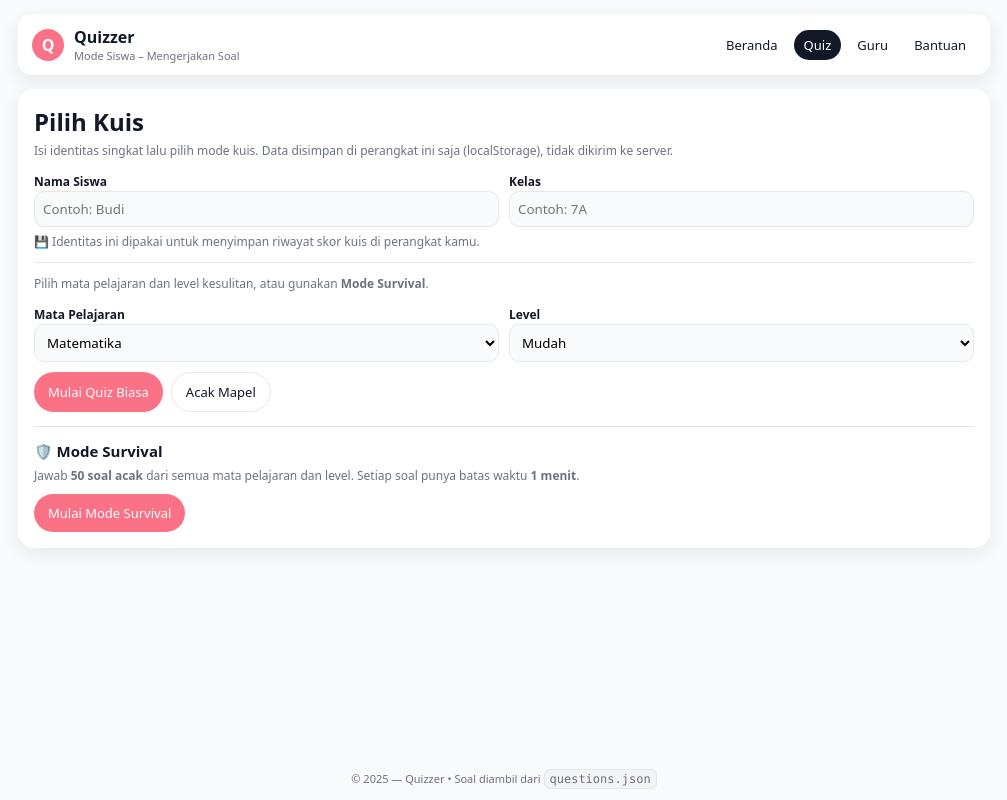
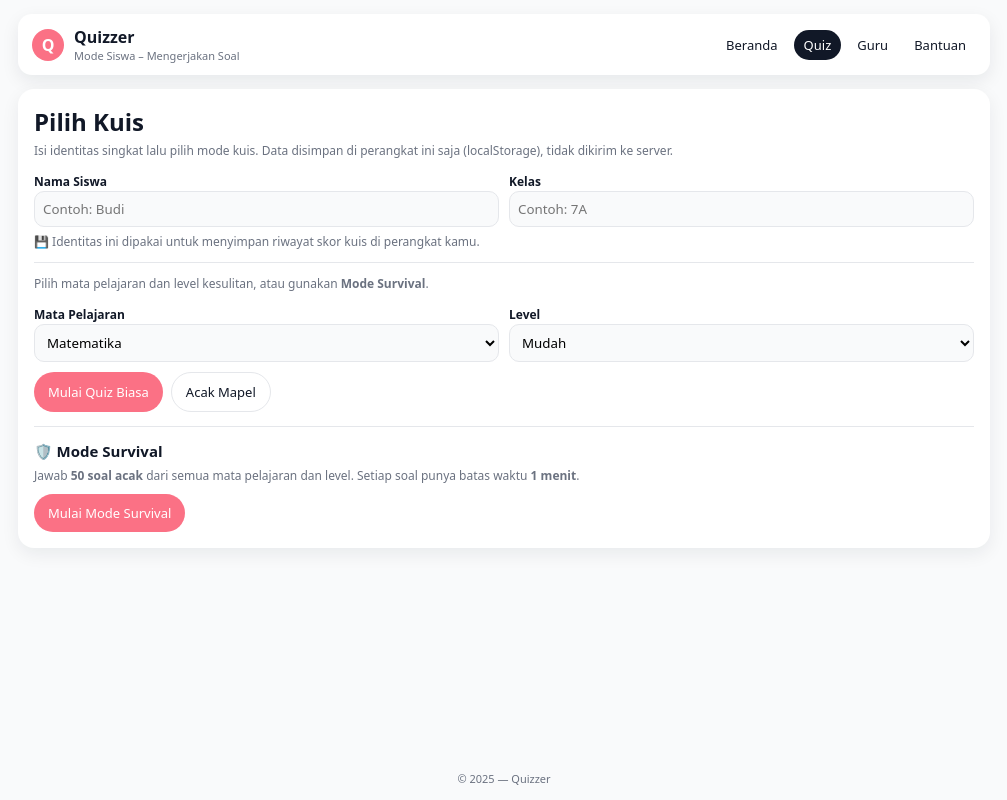
Before and after one commit to MelkyRS/QuizzerV2Fix, a plain HTML site: page quiz.html in a window 1280 px wide. Shown: the whole page, without its empty margins (136-1143 px from the left). Drawn offline with Linux system fonts and the light colour scheme.

Commit message:
Update quiz.html

```diff
--- a/quiz.html
+++ b/quiz.html
@@ -136,7 +136,7 @@
   </main>
 
   <footer class="site-footer">
-    © 2025 — Quizzer • Soal diambil dari <span class="code">questions.json</span>
+    © 2025 — Quizzer
   </footer>
 
 </div>
```
